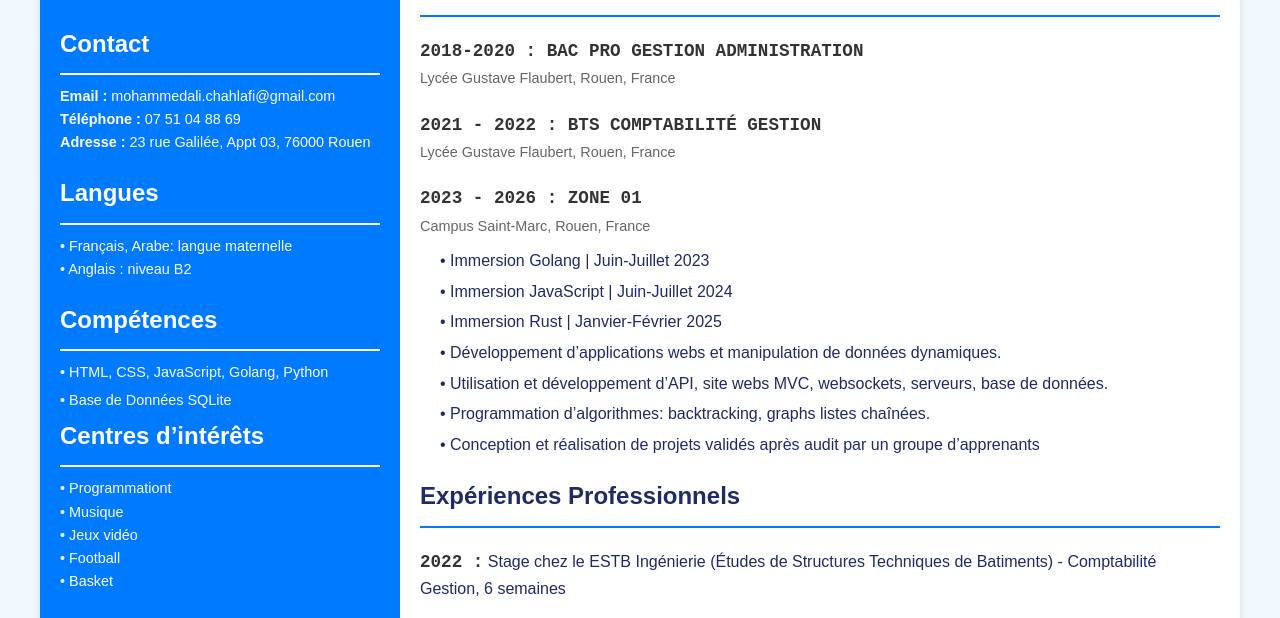
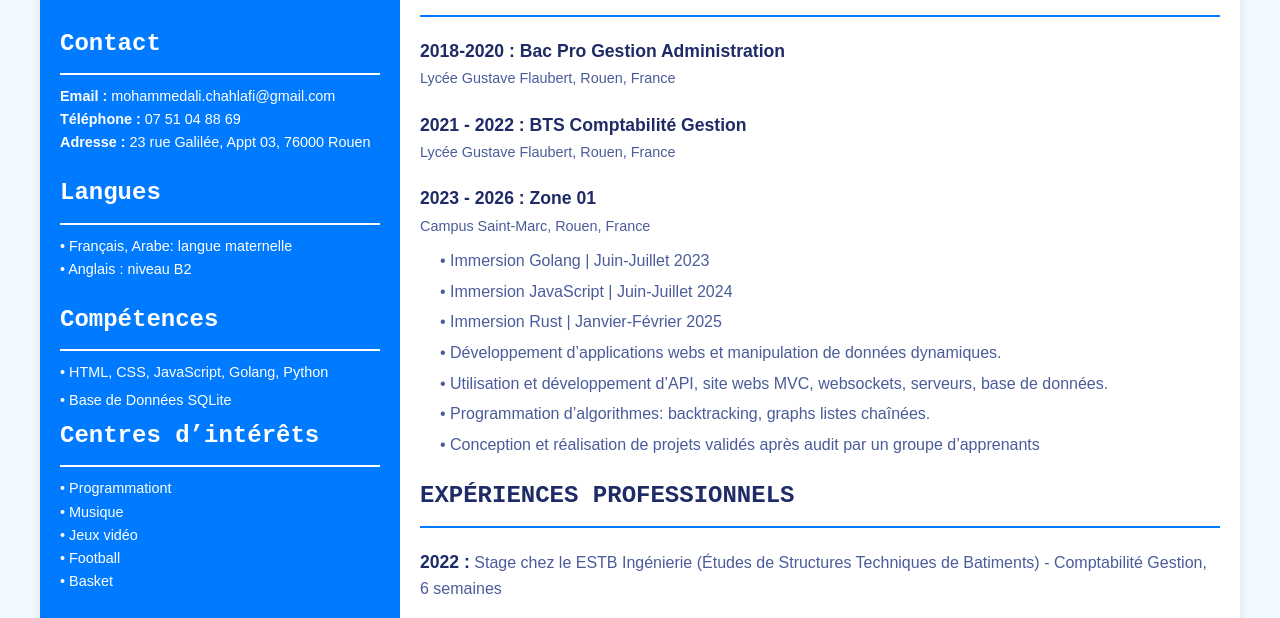
Before and after one commit to mchahlaf/mchahlaf.github.io, a plain HTML site: page index.html in a window 1280 px wide. Shown: the part 163-781 px from the top of the page. Drawn offline with Linux system fonts and the light colour scheme.

Commit message:
Update styles.css

```diff
--- a/styles.css
+++ b/styles.css
@@ -7,8 +7,8 @@
 }
 
 body {
-    background-color: #f1f9ff; /* Bleu clair pour le fond de la page */
-    color: #1e2b67;
+    background-color: #f1f9ff;
+    color: #4a5c9a; /* couleur secondaire par défaut */
     line-height: 1.6;
 }
 
@@ -27,16 +27,9 @@ body {
     padding: 20px;
 }
 
-.etapes{
-    font-family: 'OCR A Std', monospace;
-    font-weight: 900; /* très gras */
-    color: #1e2b67;
-    text-transform: uppercase;
-}
-
 .left-panel {
-    background-color: #007bff; /* Bleu Zone 01 */
-    color: #fff;
+    background-color: #007bff;
+    color: #fff; /* texte blanc dans le panneau gauche */
 }
 
 .profile-photo {
@@ -57,10 +50,12 @@ body {
     padding-bottom: 10px;
     margin-bottom: 10px;
     color: #fff;
+    font-family: 'OCR A Std', monospace;
 }
 
 .info p, .languages p, .skills ul, .interests p {
     font-size: 0.9em;
+    color: #fff;
 }
 
 .skills ul, .interests ul {
@@ -76,29 +71,38 @@ body {
     padding: 20px;
 }
 
+/* TITRES dans la partie droite */
+.intro h1,
+.formations h2,
+.experiences h2 {
+    font-family: 'OCR A Std', monospace;
+    font-weight: 900;
+    color: #1e2b67; /* couleur principale */
+    text-transform: uppercase;
+}
+
 .intro h1 {
-    font-family: 'OCR A Std', monospace;
-    font-weight: 900; /* très gras */
-    color: #1e2b67;
     font-size: 36px;
-    text-transform: uppercase;
 }
 
 .intro p {
     font-family: 'OCR A Std', monospace;
     font-weight: 400;
-    color: #4a5c9a;
+    color: #4a5c9a; /* couleur secondaire */
     font-size: 20px;
     letter-spacing: 1px;
     text-transform: uppercase;
 }
 
-.formations h2, .experiences h2 {
-    border-bottom: 2px solid #007bff; /* Bleu Zone 01 */
+/* TITRES sous-sections */
+.formations h2,
+.experiences h2 {
+    border-bottom: 2px solid #007bff;
     padding-bottom: 10px;
     margin-bottom: 20px;
 }
 
+/* Listes */
 .formations ul, .experiences ul {
     list-style-type: none;
     padding-left: 0;
@@ -108,16 +112,20 @@ body {
     margin-bottom: 20px;
 }
 
-.formations strong, .experiences strong {
+/* Textes en gras */
+.formations strong,
+.experiences strong {
     font-size: 1.1em;
-    color: #333;
+    color: #1e2b67; /* couleur principale */
 }
 
+/* Infos école ou entreprise */
 .school-info {
     font-size: 0.9em;
-    color: #666;
+    color: #4a5c9a; /* couleur secondaire */
 }
 
+/* Sous-listes */
 .formations ul ul, .experiences ul ul {
     margin-top: 10px;
     padding-left: 20px;
```
